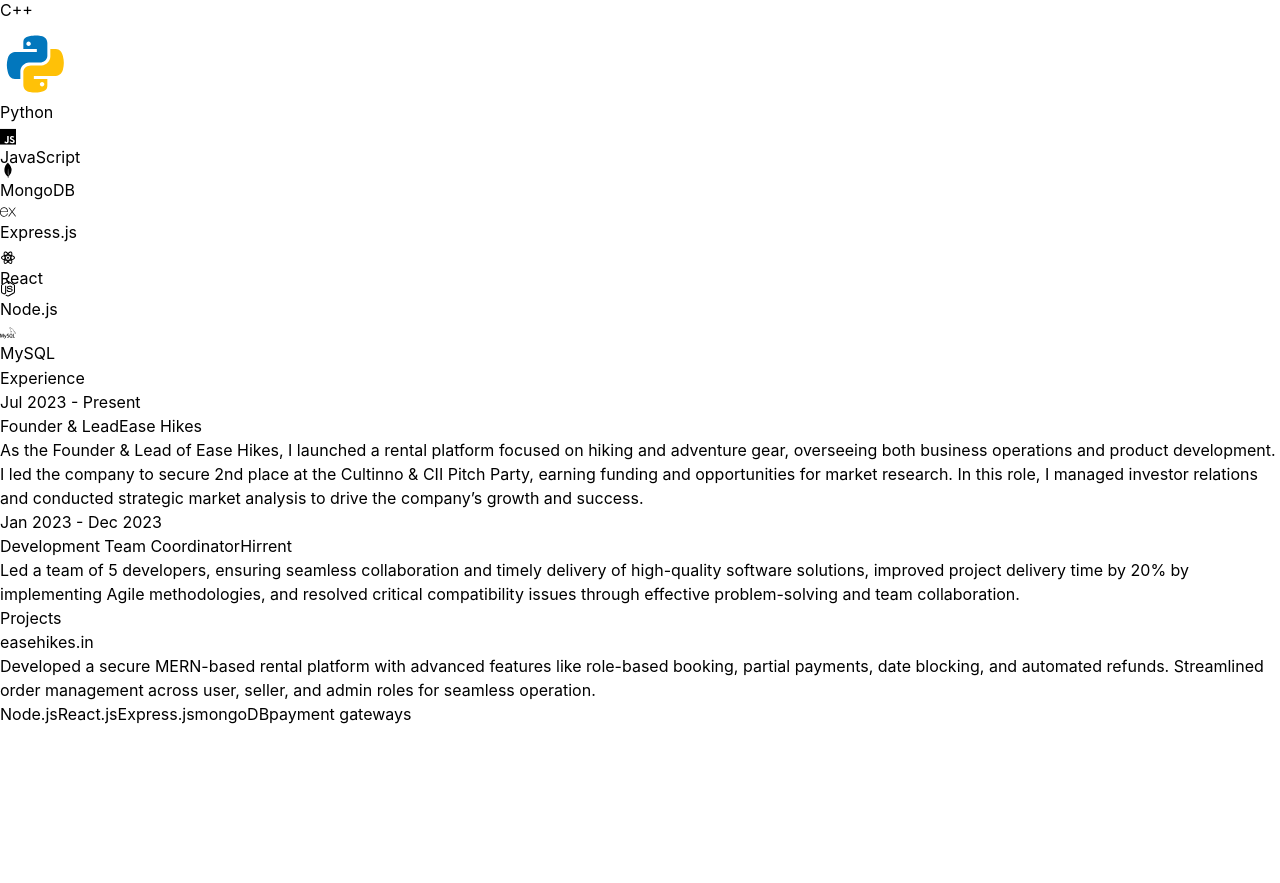
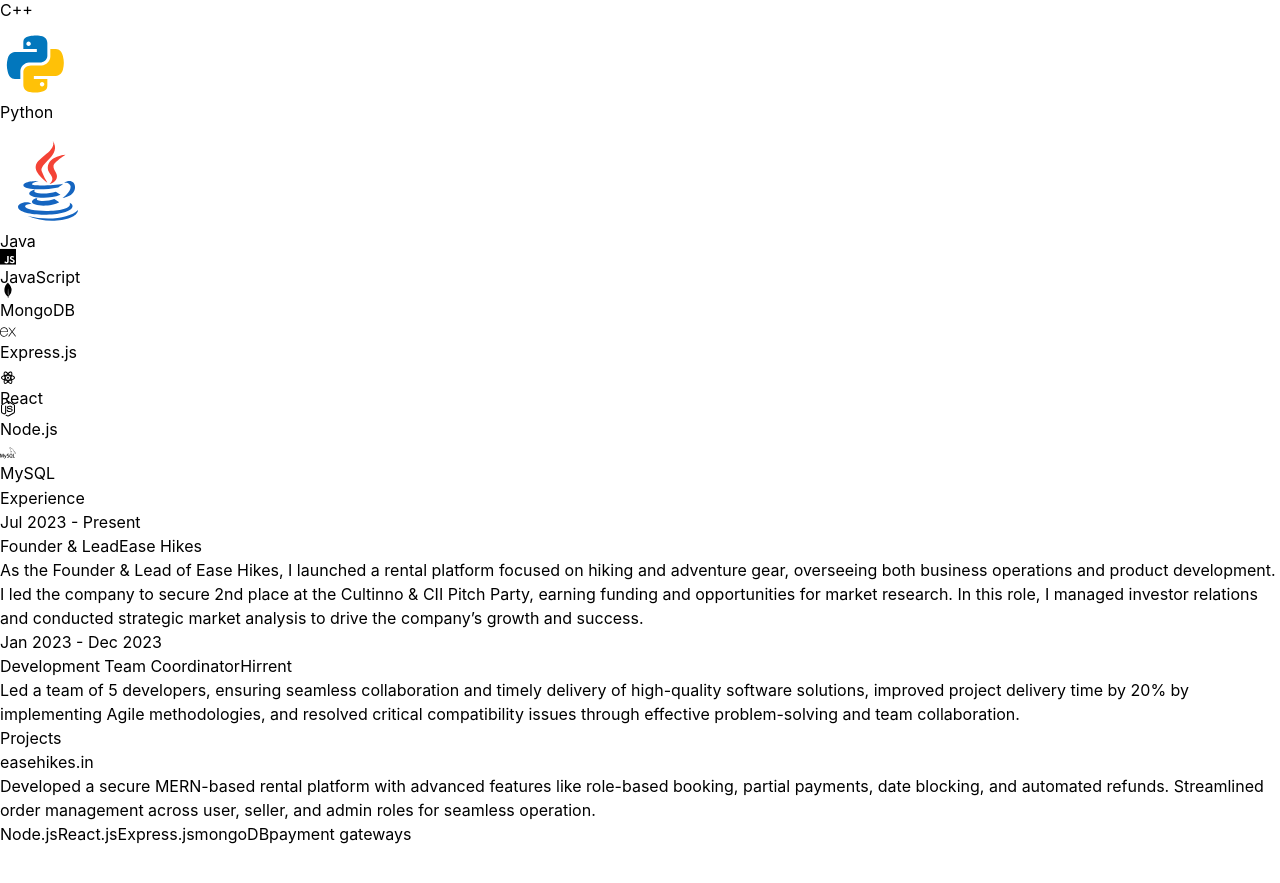
Before and after one commit to raj-meenaa/raj-meenaa.github.io, a React (Vite) app: page / in a window 1280 px wide. Shown: the part 1642-2525 px from the top of the page. Built offline with nearby package versions, Linux system fonts and the light colour scheme.

Commit message:
Added: New Tech Skill

```diff
--- a/src/components/Tech.jsx
+++ b/src/components/Tech.jsx
@@ -2,6 +2,7 @@
 import { FaNodeJs } from "react-icons/fa";
 import Python from "../assets/Tech/python.svg";
 import Clang from "../assets/Tech/clang.svg";
+import Java  from "../assets/Tech/java.svg"
 import { SiExpress, SiCplusplus, SiJavascript, SiMongodb, SiMysql } from "react-icons/si";
 import { motion } from "framer-motion";
 
@@ -40,6 +41,7 @@
           { icon: <img src={Clang} alt="C" />, duration: 1.9, tech:"C" },
           { icon: <SiCplusplus className="text-blue-400" />, duration: 1,  tech:"C++"},
           { icon: <img src={Python} alt="Python" />, duration: 1.5, tech:"Python" },
+          { icon: <img src={Java} alt="Java" />, duration: 1.8, tech:"Java" },
           { icon: <SiJavascript className="text-yellow-400" />, duration: 1.9, tech:"JavaScript"},
           { icon: <SiMongodb className="text-green-500" />, duration: 1.3, tech:"MongoDB"},
           { icon: <SiExpress className="text-gray-100" />, duration: 1.5, tech:"Express.js" },
```
Also changed, not shown: src/assets/Tech/java.svg (added).
